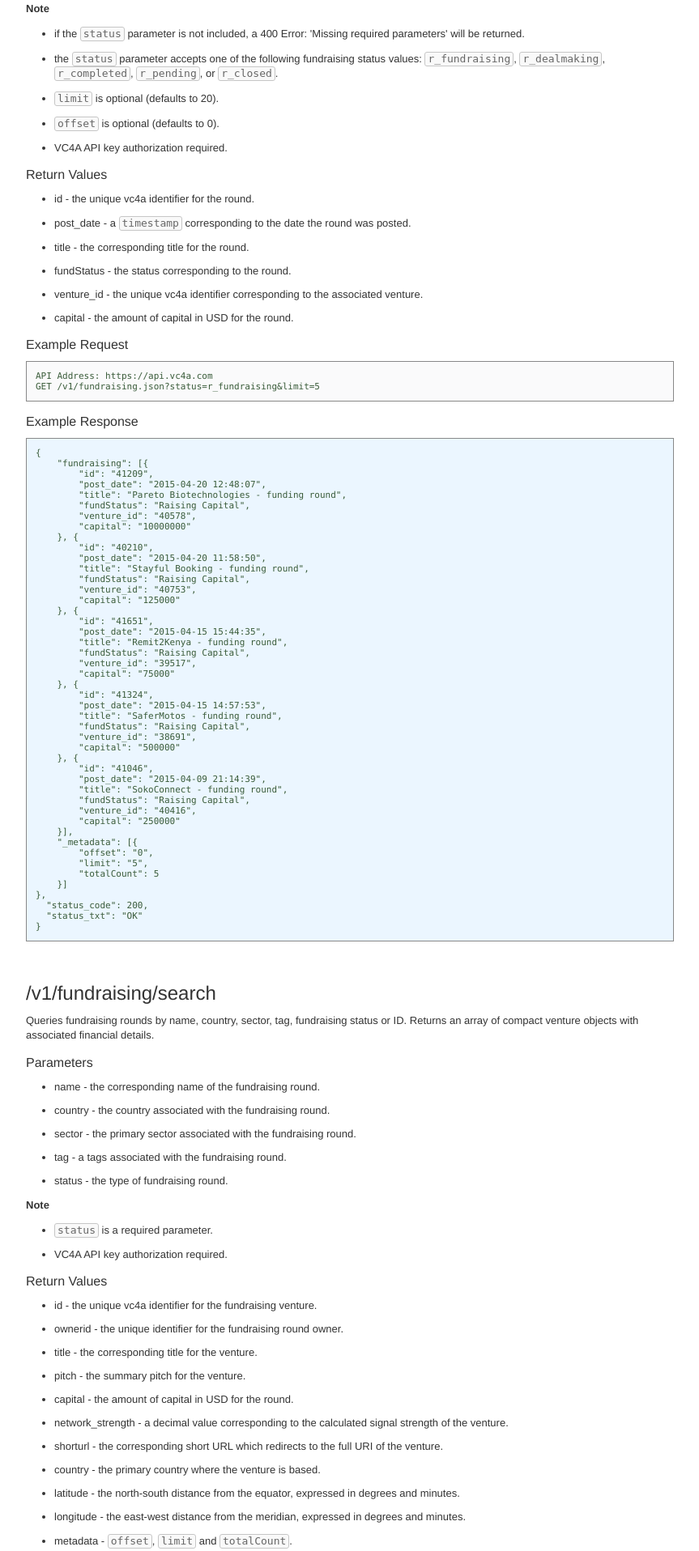
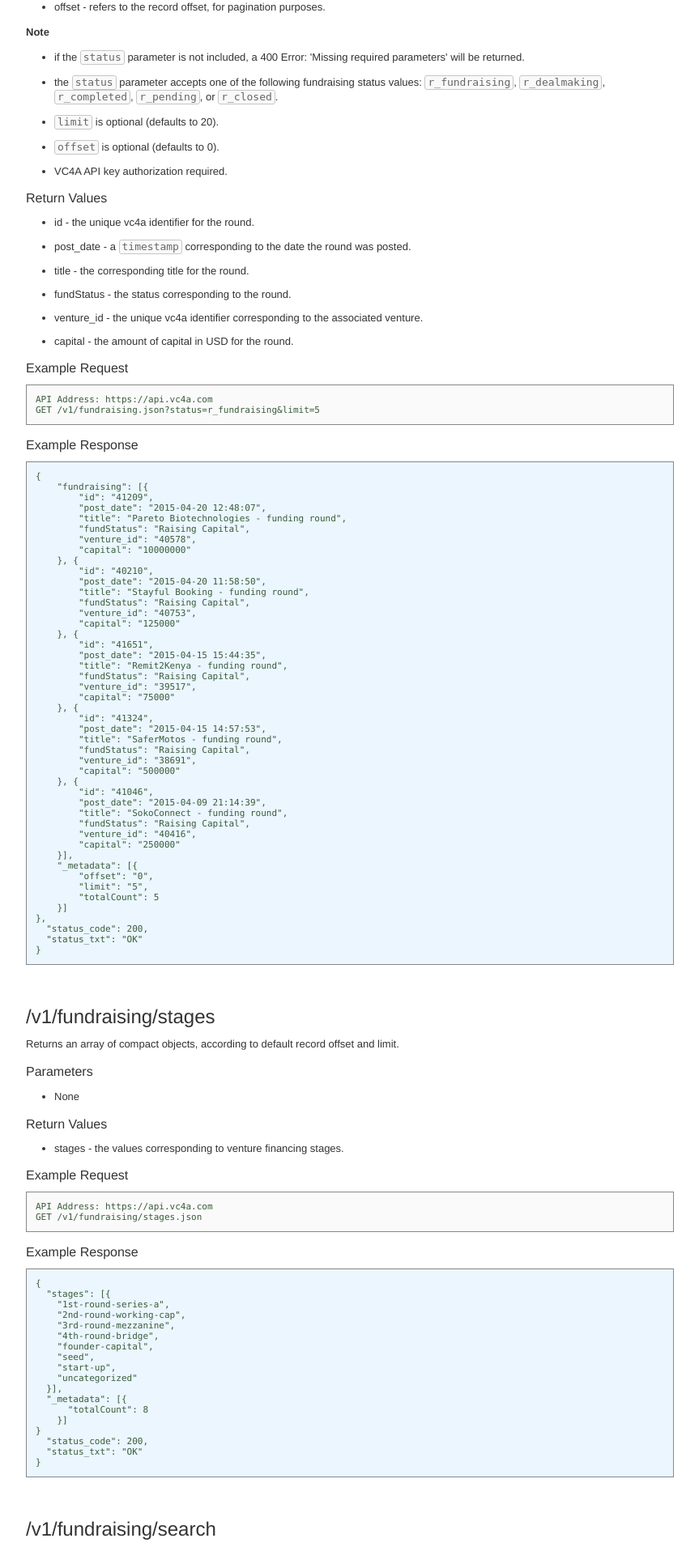
Before and after one commit to billz/vc4a-api-docs, a PHP site: page /fundraising.php in a window 1280 px wide. Shown: the part 400-2316 px from the top of the page at 81% size, without its empty margins (225-1088 px from the left). Run offline with PHP 8.4, Linux system fonts and the light colour scheme.

Commit message:
Updated fundraising docs with new method

```diff
--- a/fundraising.php
+++ b/fundraising.php
@@ -10,6 +10,7 @@
 
 <div id="apitoc"><ul>
 <li><a href="#v1_fundraising_info">/v1/fundraising</a></li>
+<li><a href="#v1_fundraising_stages">/v1/fundraising/stages</a></li>
 <li><a href="#v1_fundraising_search">/v1/fundraising/search</a></li>
 <!--li><a href="#v1_fundraising_ventures_id">/v1/fundraising/:venture_id</a></li-->
 </ul></div>
@@ -102,6 +103,50 @@ GET /v1/fundraising.json?status=r_fundraising&limit=5</pre>
 </pre>
 
 </div>
+
+<div class="apiendpoint" id="v1_fundraising_stages">
+
+<h2>/v1/fundraising/stages</h2>
+<p>Returns an array of compact objects, according to default record offset and limit.</p>
+<h3>Parameters</h3>
+<ul>
+<li>
+<p>None</p>
+</li>
+</ul>
+<h3>Return Values</h3>
+<ul>
+<li>stages - the values corresponding to venture financing stages.</li>
+</ul>
+<h3>Example Request</h3>
+<pre class="example">API Address: https://api.vc4a.com
+GET /v1/fundraising/stages.json</pre>
+
+<h3>Example Response</h3>
+<pre class="prettyprint lang-js">
+{
+  "stages": [{
+    "1st-round-series-a",
+    "2nd-round-working-cap",
+    "3rd-round-mezzanine",
+    "4th-round-bridge",
+    "founder-capital",
+    "seed",
+    "start-up",
+    "uncategorized"
+  }],
+  "_metadata": [{
+      "totalCount": 8
+    }]
+}
+  &quot;status_code&quot;: 200,
+  &quot;status_txt&quot;: &quot;OK&quot;
+}
+</pre>
+
+</div>
+
+
 
 <div class="apiendpoint" id="v1_fundraising_search">
 
```
